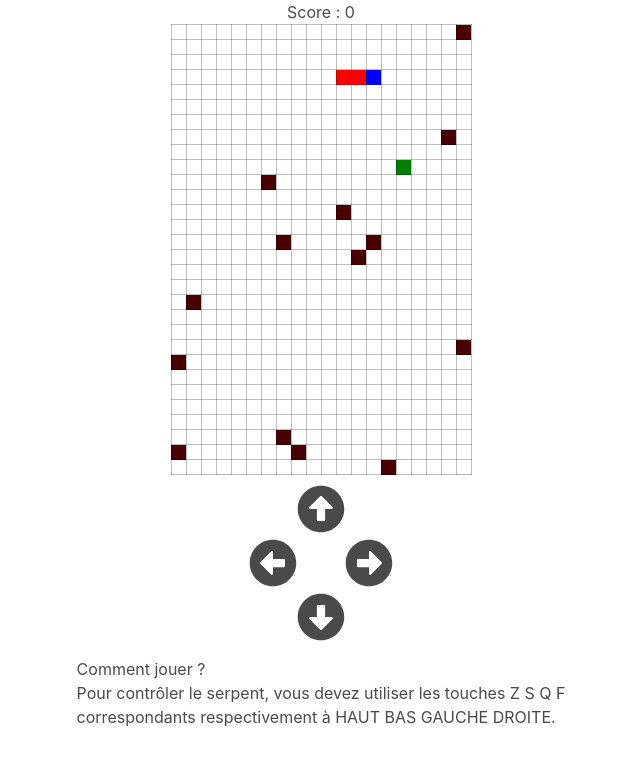
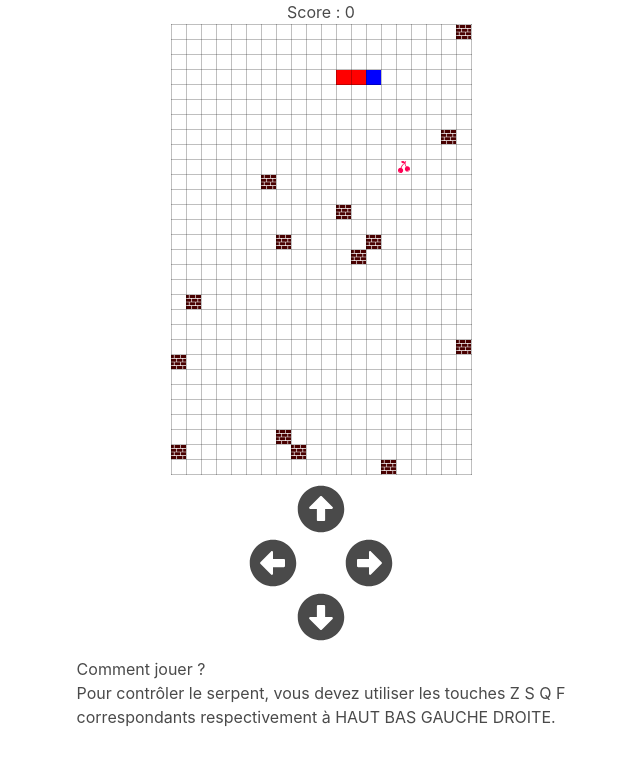
Before and after one commit to ronaldcarucci/SnakeJS, a plain HTML site: page index.html in a window 1280 px wide. Shown: the whole page, without its empty margins (319-959 px from the left). Drawn offline with nearby package versions, Linux system fonts and the light colour scheme.

Commit message:
Add fruit & brick picture

```diff
--- a/css/snake.css
+++ b/css/snake.css
@@ -4,20 +4,6 @@ body {
 .center {
     margin: auto;
     width: max-content;
-  }
-.fruit {
-    background-color: #008000;
-}
-
-.block {
-    background-color: #490000;
-}
-
-.body {
-    background-color: #ff0000;
-}
-.head {
-    background-color: #0000ff;
 }
 table#grid {
     border-collapse: collapse;
@@ -29,8 +15,24 @@ table#grid,#grid td,#grid th {
 table#grid tr td {
     width: 15px;
     height: 15px;
+    background-position: center;
+    background-repeat : no-repeat;
 }
-
+.fruit {
+    background-image: url('../images/cherry-fruit.svg');
+    background-size: 85%;
+}
+.block {
+    background-image: url('../images/brick-wall.svg');
+    background-size: 109%;
+    background-position: cover;
+}
+.body {
+    background-color: #ff0000;
+}
+.head {
+    background-color: #0000ff;
+}
 .controls-container {
     margin-bottom: 10px;
 }
--- a/index.html
+++ b/index.html
@@ -67,7 +67,6 @@
 
 
     <script defer src="https://use.fontawesome.com/releases/v5.14.0/js/all.js"></script>
-    <script src="./js/jquery-3.5.1.slim.min.js"></script>
     <script src="./js/snake.js"></script>
 </body>
 </html>
```
Also changed, not shown: images/brick-wall.svg (added), images/cherry-fruit.svg (added).
